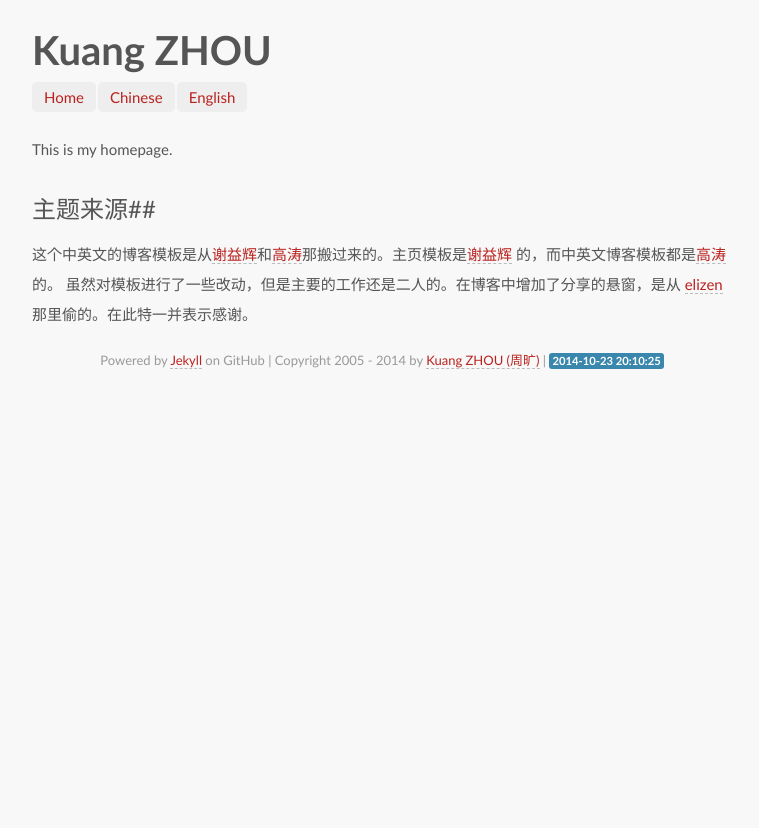
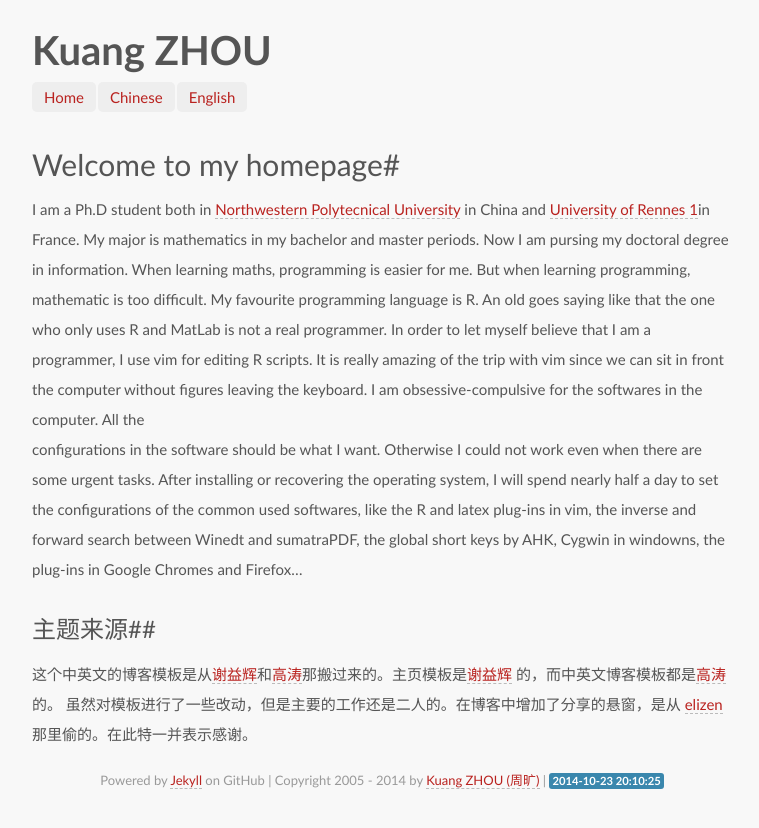
Before and after one commit to kuangzhou/kuangzhou.github.io, a Jekyll site: the page built from index.md, in a window 1280 px wide. Shown: the top 828 px of the page, without its empty margins (258-1017 px from the left). Built offline with Jekyll 4.4.1, drawn with Linux system fonts in a browser that asks for light colours; some web fonts are replaced; Markdown is read by kramdown in place of the engine named in the settings.

Commit message:
first commit

```diff
--- a/index.md
+++ b/index.md
@@ -3,8 +3,19 @@ layout: home
 avatar: yes
 ---
 
+# Welcome to my homepage#
 
-This is my homepage.
+I am a Ph.D student both in [Northwestern Polytecnical University](http://www.nwpu.edu.cn/) in China and [University of
+Rennes 1](http://www.nwpu.edu.cn/)in France. My major is
+mathematics in my bachelor and master periods. Now I am pursing my doctoral degree in information. When learning maths,
+programming is easier for me. But when learning programming, mathematic is too difficult. My favourite programming language is
+R. An old goes saying like that the one who only uses R and MatLab is not a real programmer. In order to let myself
+believe that I am a programmer, I use vim for editing R scripts. It is really amazing of the trip with vim since we can sit in
+front the computer without figures leaving the keyboard. I am obsessive-compulsive for the softwares in the computer. All the
+configurations in the software should be what I want. Otherwise I could not work even when there are some urgent tasks. After
+installing or recovering the operating system, I will spend nearly half a day to set the configurations of the common used
+softwares, like the R and latex plug-ins in vim, the inverse and forward search between Winedt and sumatraPDF, the
+global short keys by AHK, Cygwin in windowns, the plug-ins in Google Chromes and Firefox...
 
 ##主题来源##
 这个中英文的博客模板是从[谢益辉](http://yihui.name/
```
Also changed, not shown: 1 other file.
